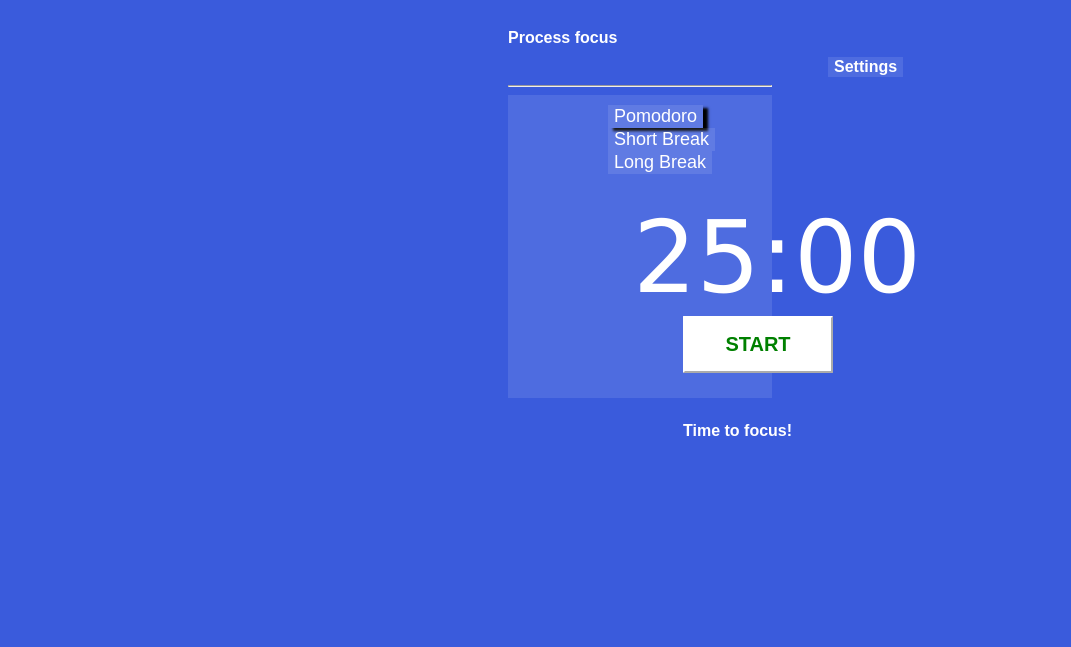
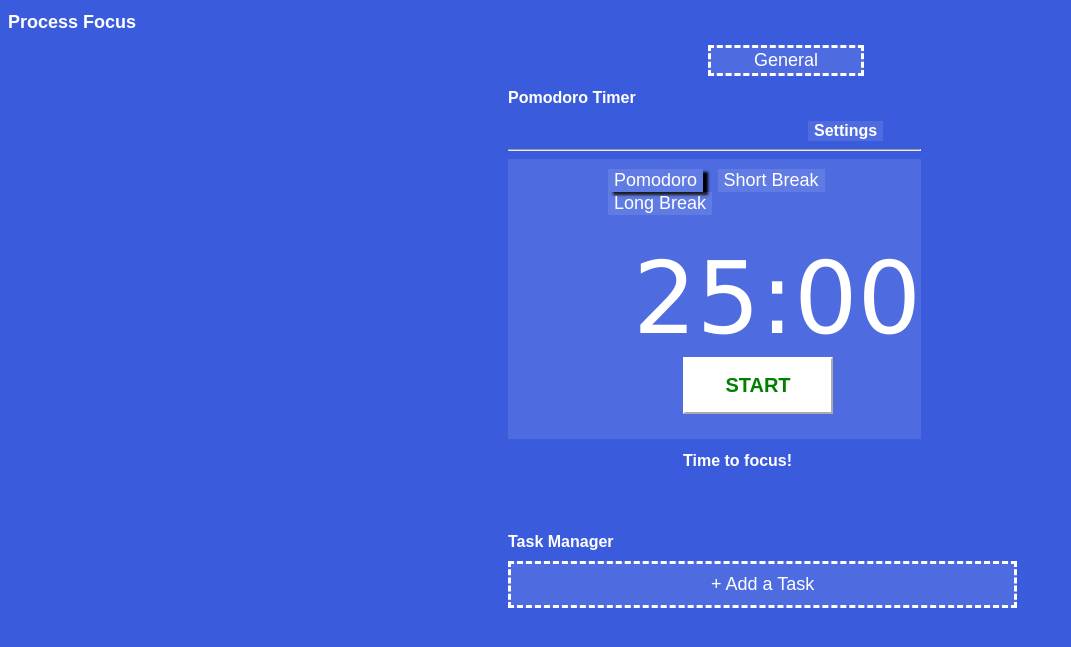
Before and after one commit to GeorgePauly95/Pomodoro, a Python web app: template templates/index.html in a window 1280 px wide; the page is wider, and only the part inside the window is pictured. Shown: the top 647 px of that part, without its empty margins (0-1071 px from the left). Run offline with Jinja, Linux system fonts and the light colour scheme; the template is opened without the code that fills it, so the values that code supplies are empty.

Commit message:
Tasks feature implementation.
- Ability to add task with custom session lengths

```diff
--- /dev/null
+++ b/static/add-save-tasks.js
@@ -0,0 +1,54 @@
+document.getElementById("save-task-settings").style.backgroundColor =
+  "darkgray";
+
+document.getElementById("add-task").addEventListener("click", openTaskSettings);
+function openTaskSettings(event) {
+  event.stopPropagation();
+  document.getElementById("settings").style.boxShadow = "5px 2.5px 2.5px black";
+  dialog.showModal();
+}
+document
+  .getElementById("save-task-settings")
+  .addEventListener("click", createTask);
+function createTask() {
+  const newTask = document.createElement("div");
+  const newTaskName = document.createTextNode(
+    document.getElementById("task-name").value.toString()
+  );
+  newTask.append(newTaskName);
+
+  const taskAttr = document.createAttribute("class");
+  taskAttr.value = "task-template";
+  newTask.setAttributeNode(taskAttr);
+
+  const delTask = document.createElement("button");
+  const delTaskSymbol = document.createTextNode("X");
+  const delTaskAttr = document.createAttribute("class");
+  delTaskAttr.value = "task-delete";
+  delTask.append(delTaskSymbol);
+  delTask.setAttributeNode(delTaskAttr);
+
+  newTask.appendChild(delTask);
+  addTask = document.getElementById("add-task");
+  document.body.insertBefore(newTask, addTask);
+
+  setTaskName();
+  function setTaskName() {
+    document.getElementById("task-heading").innerText =
+      document.getElementById("task-name").value;
+  }
+
+  fetch("/savesettings", {
+    method: "POST",
+    headers: { "Content-type": "application/json" },
+    body: JSON.stringify({
+      task_name: document.getElementById("task-name").value,
+      pomodoro_length: document.getElementById("pomodoro-length").value,
+      short_break_length: document.getElementById("short-break-length").value,
+      long_break_length: document.getElementById("long-break-length").value,
+      long_break_count: document.getElementById("long-break-count").value,
+    }),
+  }).then((output) => {
+    output.json().then((data) => newTask.setAttribute("id", data));
+  });
+}
--- a/static/settings.js
+++ b/static/settings.js
@@ -1,46 +1,69 @@
-document.getElementsByTagName("body")[0].addEventListener("click", closeSettingsDialog);
+document
+  .getElementsByTagName("body")[0]
+  .addEventListener("click", closeSettingsDialog);
 
-const settings_button = document.getElementById("settings").addEventListener("click", showSettingsDialog);
+const settings_button = document
+  .getElementById("settings")
+  .addEventListener("click", showSettingsDialog);
 const dialog = document.getElementById("settings-dialog");
 function showSettingsDialog(event) {
   event.stopPropagation();
   document.getElementById("settings").style.boxShadow = "5px 2.5px 2.5px black";
   dialog.showModal();
 }
-document.getElementById("settings-wrapper").addEventListener("click", (e) => { e.stopPropagation(); });
+document.getElementById("settings-wrapper").addEventListener("click", (e) => {
+  e.stopPropagation();
+});
 
-const settings_close_button = document.getElementById("settings-close").addEventListener("click", closeSettingsDialog);
+const settings_close_button = document
+  .getElementById("settings-close")
+  .addEventListener("click", closeSettingsDialog);
 function closeSettingsDialog() {
   document.getElementById("settings").style.boxShadow = "";
   dialog.close();
-    fetch('/settings', {
-        method: 'POST',
-        headers: { 'Content-Type': 'application/json' },
-        body: JSON.stringify({ "pomodoro_length": document.getElementById("pomodoro-length").value, 'short_break_length': document.getElementById("short-break-length").value, 'long_break_length': document.getElementById("long-break-length").value, 'long_break_count': document.getElementById("long-break-count").value })
-    }).then(output => { output.json(); });
 }
 
-document.getElementById("pomodoro-length").addEventListener("input", setPomodoroTime);
+document
+  .getElementById("pomodoro-length")
+  .addEventListener("input", setPomodoroTime);
 function setPomodoroTime() {
-    if (document.getElementById("session-message").innerText == "Time to focus!") {
-        document.getElementById("time").innerText = `${document.getElementById("pomodoro-length").value}:00`;
+  if (
+    document.getElementById("session-message").innerText == "Time to focus!"
+  ) {
+    document.getElementById("time").innerText = `${
+      document.getElementById("pomodoro-length").value
+    }:00`;
   }
 }
 
-document.getElementById("short-break-length").addEventListener("input", setShortBreakTime);
+document
+  .getElementById("short-break-length")
+  .addEventListener("input", setShortBreakTime);
 function setShortBreakTime() {
-    if (document.getElementById("session-message").innerText == "Time for a break!") {
-        document.getElementById("time").innerText = `${document.getElementById("short-break-length").value}:00`;
+  if (
+    document.getElementById("session-message").innerText == "Time for a break!"
+  ) {
+    document.getElementById("time").innerText = `${
+      document.getElementById("short-break-length").value
+    }:00`;
   }
 }
 
-document.getElementById("long-break-length").addEventListener("input", setLongBreakTime);
+document
+  .getElementById("long-break-length")
+  .addEventListener("input", setLongBreakTime);
 function setLongBreakTime() {
-    if (document.getElementById("session-message").innerText == "Extended break time!") {
-        document.getElementById("time").innerText = `${document.getElementById("long-break-length").value}:00`;
+  if (
+    document.getElementById("session-message").innerText ==
+    "Extended break time!"
+  ) {
+    document.getElementById("time").innerText = `${
+      document.getElementById("long-break-length").value
+    }:00`;
   }
 }
 
-document.getElementById("long-break-count").addEventListener("input", setLongBreakCount);
-function setLongBreakCount() {
-}
+document
+  .getElementById("long-break-count")
+  .addEventListener("input", setLongBreakCount);
+function setLongBreakCount() {}
--- a/static/storage.js
+++ b/static/storage.js
@@ -1 +1,48 @@
-fetch('/loadConfig').then(output => output.json()).then(final_output => { document.getElementById("pomodoro-length").value = final_output.pomodoro_length; document.getElementById("time").innerText = `${final_output.pomodoro_length}:00`; document.getElementById("short-break-length").value = final_output.short_break_length; document.getElementById("long-break-length").value = final_output.long_break_length; document.getElementById("long-break-count").value = final_output.long_break_count; });
+fetch("/loadConfig")
+  .then((output) => output.json())
+  .then((final_output) => {
+    document.getElementById("task-name").value = final_output.task_name;
+    document.getElementById("pomodoro-length").value =
+      final_output.pomodoro_length;
+    document.getElementById(
+      "time"
+    ).innerText = `${final_output.pomodoro_length}:00`;
+    document.getElementById("short-break-length").value =
+      final_output.short_break_length;
+    document.getElementById("long-break-length").value =
+      final_output.long_break_length;
+    document.getElementById("long-break-count").value =
+      final_output.long_break_count;
+  });
+
+fetch("/loadTasks").then((output) => {
+  output.json().then((data) => data.forEach(loadTasks));
+});
+
+function loadTasks(task) {
+  const newTask = document.createElement("div");
+  newTask.innerText = task.task_name;
+
+  const taskAttr = document.createAttribute("class");
+  taskAttr.value = "task-template";
+  newTask.setAttributeNode(taskAttr);
+
+  const delTask = document.createElement("button");
+  const delTaskSymbol = document.createTextNode("X");
+  const delTaskAttr = document.createAttribute("class");
+  delTaskAttr.value = "task-delete";
+  delTask.append(delTaskSymbol);
+  delTask.setAttributeNode(delTaskAttr);
+
+  newTask.setAttribute("id", task._id);
+
+  newTask.appendChild(delTask);
+  addTask = document.getElementById("add-task");
+  document.body.insertBefore(newTask, addTask);
+
+  delTask.addEventListener("click", deleteTask);
+
+  function deleteTask() {
+    newTask.remove();
+  }
+}
--- a/static/styles.css
+++ b/static/styles.css
@@ -7,7 +7,7 @@ body {
     background-color: #3A5BDC;
 }
 
-h1 {
+h2 {
     font-size: medium;
     display: inline-block;
 }
@@ -15,11 +15,12 @@ h1 {
 #settings {
     font-size: medium;
     display: inline-block;
-    margin-left: 320px;
+    margin-left: 300px;
     background-color: rgba(255, 255, 255, 0.1);
     border: none;
     font-size: medium;
     font-weight: bold;
+    cursor: pointer;
 }
 
 .session {
@@ -35,11 +36,14 @@ h1 {
 }
 
 main {
-    padding: 10px 500px;
+    margin-left: 500px;
+    margin-right: 500px;
+    display: inline-block;
 }
 
 body .timer {
     background-color: rgba(255, 255, 255, 0.1);
+
 }
 
 #start {
@@ -53,22 +57,34 @@ body .timer {
     margin-bottom: 25px;
     font-size: 20px;
     font-weight: bold;
+    cursor: pointer;
 }
 
 #time {
     margin-left: 125px;
+    margin-top: 300px;
     font-size: 100px;
     font-family: Verdana, Geneva, Tahoma, sans-serif;
 }
 
+.dialog-top {
+    margin-bottom: 20px;
+}
+
 dialog span {
     color: black;
+
 }
 
 #settings-close {
     color: black;
-    margin-left: 265px;
-    margin-top: 0.1px;
+    margin-left: 185px;
+    border-color: darkgray;
+    border-radius: 2px;
+    padding-top: 2px;
+    padding-bottom: 1px;
+    cursor: pointer;
+
 }
 
 label {
@@ -77,6 +93,7 @@ label {
 
 td input {
     color: black;
+    margin: 5px;
 }
 
 #session-message {
@@ -93,3 +110,85 @@ img {
 dialog::backdrop {
     backdrop-filter: blur(1px);
 }
+
+.task-manager {
+    font-size: medium;
+    margin: 50px 500px 10px 500px;
+    font-weight: bold;
+
+}
+
+#add-task {
+
+    border-style: dashed;
+    border-width: medium;
+    border-color: white;
+    text-align: center;
+    background-color: rgba(255, 255, 255, 0.1);
+    cursor: pointer;
+    padding-right: 200px;
+    padding-left: 200px;
+    padding-top: 10px;
+    padding-bottom: 10px;
+    margin-left: 500px;
+    font-size: large;
+    text-align: center;
+}
+
+h1 {
+    font-size: large;
+}
+
+#task-heading {
+    margin-left: 700px;
+    font-size: large;
+    border-style: dashed;
+    background-color: rgba(255, 255, 255, 0.1);
+    margin-right: 1200px;
+    text-align: center;
+    text-wrap: balance;
+    width: 150px;
+    height: auto;
+    padding-top: 2px;
+    padding-bottom: 2px;
+
+
+}
+
+.task-template {
+
+    border-style: solid;
+    border-width: medium;
+    border-color: white;
+    text-align: center;
+    background-color: rgba(255, 255, 255, 0.1);
+    cursor: pointer;
+    padding-top: 10px;
+    padding-bottom: 10px;
+    margin-top: 10px;
+    margin-bottom: 10px;
+    margin-left: 500px;
+    margin-right: 500px;
+    font-size: large;
+}
+
+#save-task-settings {
+    margin-left: 80px;
+    margin-top: 20px;
+    color: black;
+    background-color: darkgray;
+    border-radius: 2px;
+    height: 30px;
+    cursor: pointer;
+
+}
+
+.task-delete {
+    margin-left: 400px;
+    margin-top: 0.1px;
+    background-color: darkgray;
+    border-color: gray;
+    border-radius: 5px;
+    font-size: smaller;
+    cursor: pointer;
+}
--- a/static/timer.js
+++ b/static/timer.js
@@ -1,63 +1,83 @@
-document.getElementById("start").addEventListener("click", count_down, { once: true });
+document
+  .getElementById("start")
+  .addEventListener("click", count_down, { once: true });
 var pomodoro_session_count = 0;
 function count_down() {
   document.getElementById("start").style.boxShadow = "";
   document.getElementById("start").innerText = "PAUSE";
-    document.getElementById("start").addEventListener("click", pause, { once: true });
+  document
+    .getElementById("start")
+    .addEventListener("click", pause, { once: true });
   const interval = setInterval(timer, 1000);
   function pause() {
-        clearInterval(interval)
+    clearInterval(interval);
     document.getElementById("start").style.boxShadow = "5px 2.5px 2.5px black";
     document.getElementById("start").innerText = "START";
-        document.getElementById("start").addEventListener("click", count_down, { once: true });
+    document
+      .getElementById("start")
+      .addEventListener("click", count_down, { once: true });
   }
   function timer() {
     var session_duration = document.getElementById("time").innerText;
-        var minutes_duration = session_duration.split(":")[0]
-        var seconds_duration = session_duration.split(":")[1]
+    var minutes_duration = session_duration.split(":")[0];
+    var seconds_duration = session_duration.split(":")[1];
     if (minutes_duration == 0 && seconds_duration == 0) {
-            if (document.getElementById("session-message").innerText == "Time to focus!") {
-                pomodoro_session_count++
-                if (document.getElementById("long-break-count").value > pomodoro_session_count) {
+      if (
+        document.getElementById("session-message").innerText == "Time to focus!"
+      ) {
+        pomodoro_session_count++;
+        if (
+          document.getElementById("long-break-count").value >
+          pomodoro_session_count
+        ) {
           document.getElementById("short-break-session").click();
-                    start_break_checker()
-                    return clearInterval(interval)
+          start_break_checker();
+          return clearInterval(interval);
+        } else {
+          pomodoro_session_count = 0;
+          document.getElementById("long-break-session").click();
+          start_break_checker();
+          return clearInterval(interval);
         }
-                else {
-                    pomodoro_session_count = 0
-                    document.getElementById("long-break-session").click();
-                    start_break_checker()
-                    return clearInterval(interval)
-                }
-            }
-            else if (document.getElementById("session-message").innerText == "Time for a break!" || document.getElementById("session-message").innerText == "Extended break time!") {
+      } else if (
+        document.getElementById("session-message").innerText ==
+          "Time for a break!" ||
+        document.getElementById("session-message").innerText ==
+          "Extended break time!"
+      ) {
         document.getElementById("pomodoro-session").click();
-                start_pomodoro_checker()
-                return clearInterval(interval)
+        start_pomodoro_checker();
+        return clearInterval(interval);
       }
     }
     if (seconds_duration == 0) {
-            minutes_duration--
+      minutes_duration--;
     }
-        seconds_duration--
-        seconds_duration = (seconds_duration + 60) % 60
+    seconds_duration--;
+    seconds_duration = (seconds_duration + 60) % 60;
     if (seconds_duration < 10 && seconds_duration.toString.length == 1) {
-            seconds_duration = "0" + seconds_duration
+      seconds_duration = "0" + seconds_duration;
     }
     if (minutes_duration < 10 && minutes_duration.toString.length == 1) {
-            minutes_duration = "0" + minutes_duration
+      minutes_duration = "0" + minutes_duration;
     }
-        document.getElementById("time").innerText = `${minutes_duration}:${seconds_duration}`;
-        document.getElementsByTagName("title")[0].innerText = `${minutes_duration}:${seconds_duration} - ${document.getElementById("session-message").innerText}`;
+    document.getElementById(
+      "time"
+    ).innerText = `${minutes_duration}:${seconds_duration}`;
+    document.getElementsByTagName(
+      "title"
+    )[0].innerText = `${minutes_duration}:${seconds_duration} - ${
+      document.getElementById("session-message").innerText
+    }`;
   }
   function start_break_checker() {
     if (document.getElementById("start-break").checked == true) {
-            document.getElementById("start").click()
+      document.getElementById("start").click();
     }
   }
   function start_pomodoro_checker() {
     if (document.getElementById("start-pomodoro").checked == true) {
-            document.getElementById("start").click()
+      document.getElementById("start").click();
     }
   }
 }
--- a/templates/index.html
+++ b/templates/index.html
@@ -9,21 +9,30 @@
 </head>
 
 <body>
+    <h1>Process Focus</h1>
+    <div id="task-heading">General</div>
     <main>
         <header>
-            <h1>Process focus</h1>
+            <h2>Pomodoro Timer</h2>
+
             <button type="button" id="settings">Settings</button>
         </header>
 
         <dialog id="settings-dialog">
             <div id="settings-wrapper">
-                <div><button id="settings-close" class="icon-button"><img src="/static/close-button.jpg"
-                            alt="close settings"></button></div>
-                <span>Timer(in min.)</span>
+
+                <div class="dialog-top"><b><span>Timer(in min.)</span></b>
+                    <button id="settings-close" class="icon-button"><img src="/static/close-button.jpg"
+                            alt="close settings"></button>
+                </div>
                 <table>
                     <tr>
+                        <td><label for="task-name">Task/Activity</label></td>
+                        <td><input type="text" id="task-name" value="General"></td>
+                    </tr>
+                    <tr>
                         <td><label for="pomodoro-length">Pomodoro</label></td>
-                        <td><input type="number" id="pomodoro-length" value="30" max="1440" min="0"></td>
+                        <td><input type="number" id="pomodoro-length" value="25" max="1440" min="0"></td>
                     </tr>
                     <tr>
                         <td><label for="short-break-length">Short Break</label></td>
@@ -35,7 +44,7 @@
                     </tr>
                     <tr>
                         <td><label for="long-break-count">Long Break Interval</label></td>
-                        <td><input type="number" id="long-break-count" value="4"></td>
+                        <td><input type="number" id="long-break-count" value="4" max="1440" min="0"></td>
                     </tr>
                     <tr>
                         <td><label for="start-break">Auto Start Break</label></td>
@@ -46,6 +55,7 @@
                         <td><input type="checkbox" id="start-pomodoro"></td>
                     </tr>
                 </table>
+                <button id="save-task-settings">Save Task Settings</button>
             </div>
 
         </dialog>
@@ -66,10 +76,20 @@
     <div>
         <h2 id="session-message">Time to focus!</h2>
     </div>
+    <div class="task-manager">
+        Task Manager
+    </div>
+    <button id="add-task">
+        + Add a Task
+    </button>
+
     <script src="../static/storage.js"></script>
     <script src="../static/settings.js"></script>
     <script src="../static/sessions.js"></script>
     <script src="../static/timer.js"></script>
+    <script src="../static/add-save-tasks.js"></script>
+
+
 </body>
 
 </html>
```
Also changed, not shown: main.py (+21 -15 lines), static/sessions.js (+43 -8 lines). Lines whose indentation alone changed are shown as unchanged.
